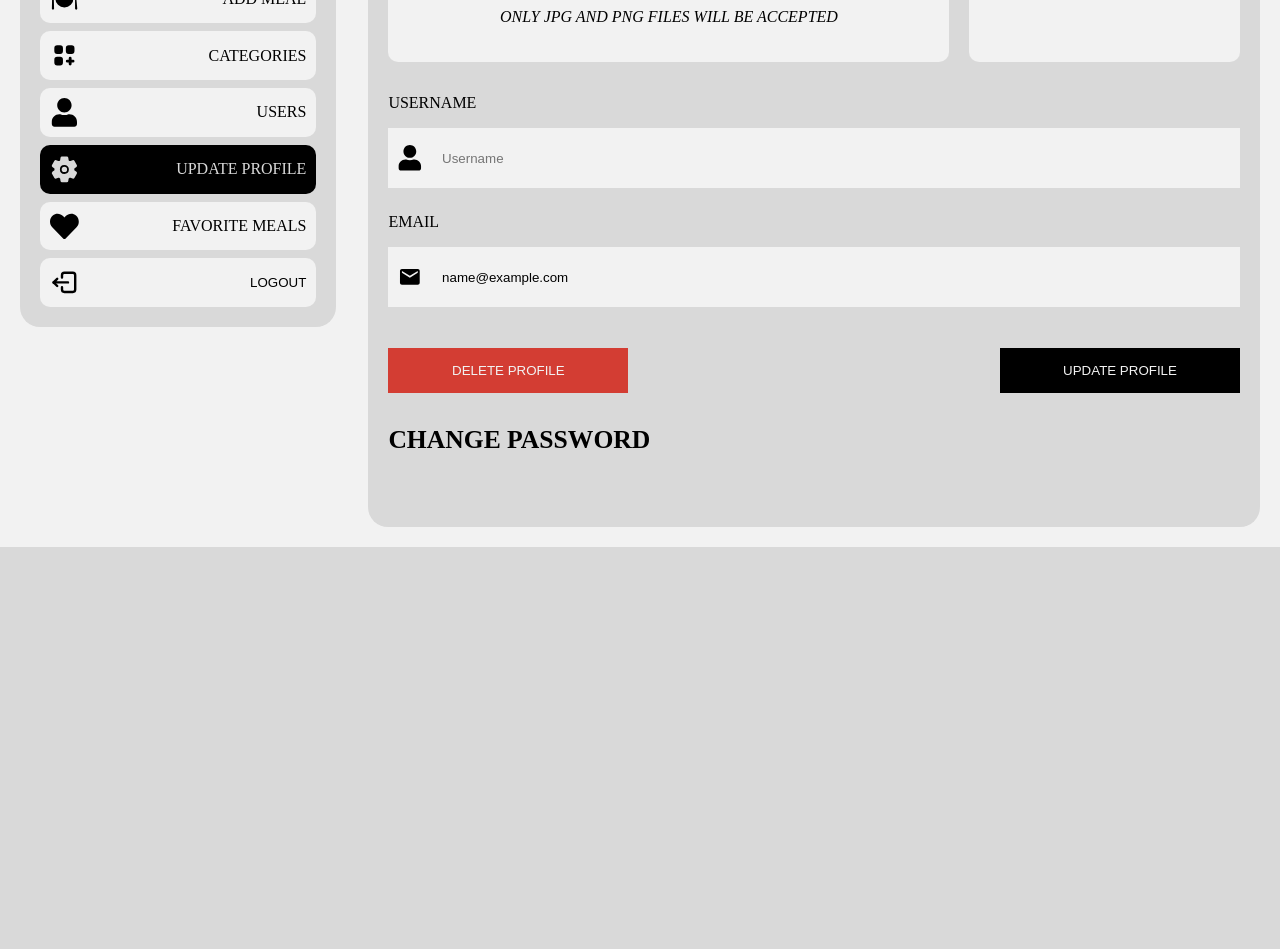
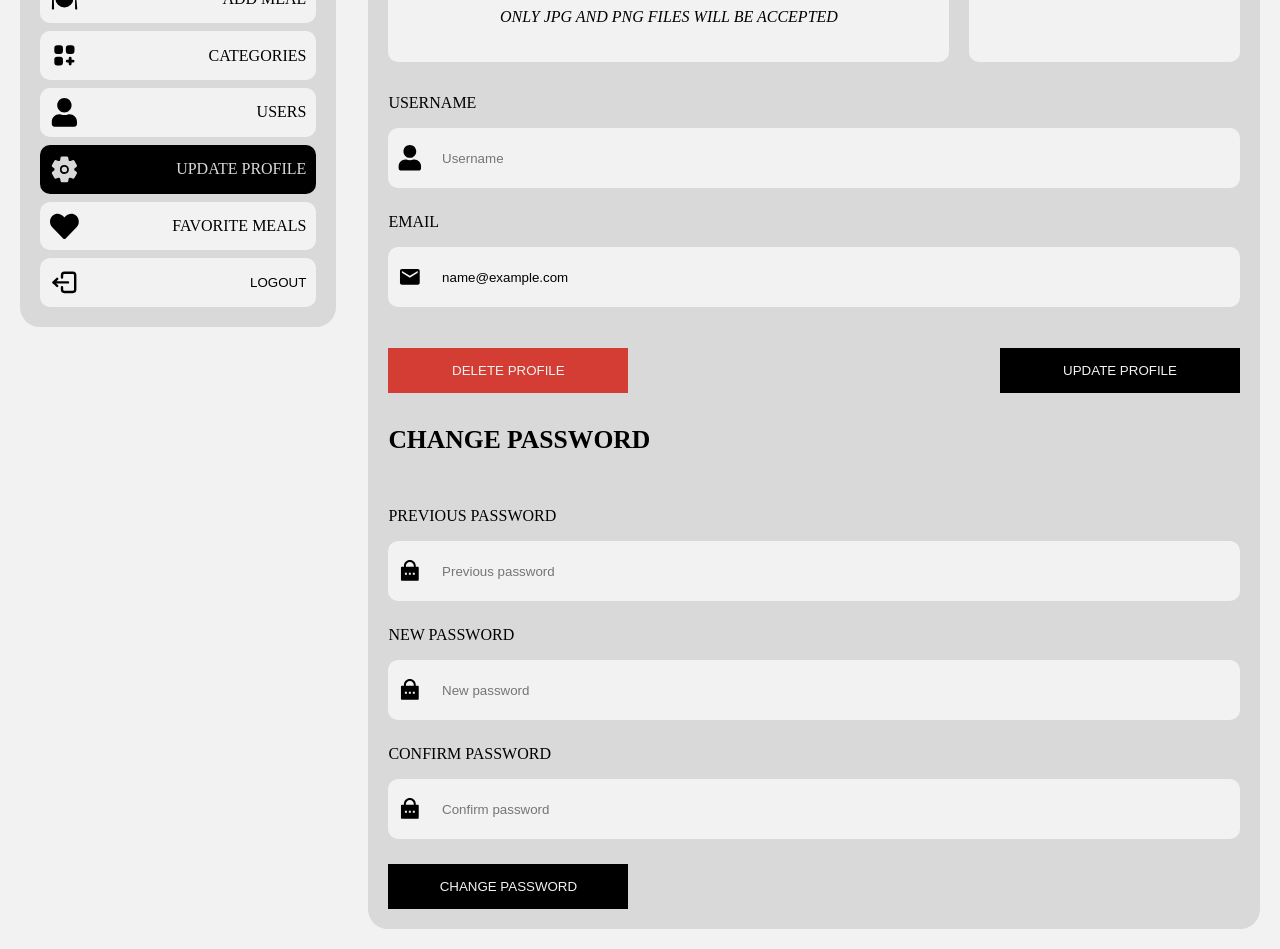
Before and after one commit to DenisPozder/Denivito, a React (Create React App) app in the folder restaurant/: page /profile in a window 1280 px wide. Shown: the part 260-1209 px from the top of the page. Before the commit the page ends 807 px from the top, so only its background shows below. Built offline with nearby package versions, Linux system fonts and the light colour scheme; sample sign-in values are in the browser's storage.

Commit message:
Saving Changes

```diff
--- a/restaurant/public/index.html
+++ b/restaurant/public/index.html
@@ -3,7 +3,7 @@
   <head>
     <meta charset="utf-8" />
     <link rel="icon" href="%PUBLIC_URL%/favicon.ico" />
-    <meta name="viewport" content="width=device-width, initial-scale=1" />
+    <meta name="viewport" content="width=device-width, initial-scale=1, maximum-scale=1, user-scalable=no" />
     <meta name="theme-color" content="#000000" />
     <meta
       name="description"
--- a/restaurant/src/Components/Validation/UserValidation.js
+++ b/restaurant/src/Components/Validation/UserValidation.js
@@ -37,4 +37,27 @@ const ProfileValidation = yup.object().shape({
   email: yup.string().email().required("Email is required").trim(),
 });
 
-export { LoginValidation, RegisterValidation, ProfileValidation };
+// Password validation
+const PasswordValidation = yup.object().shape({
+  oldPassword: yup
+    .string()
+    .required("Password is required")
+    .min(6, "Password must be at least 6 characters long")
+    .max(20, "Password must be less than 20 characters")
+    .matches(/(?=.*[0-9])/, "Password must contain a number"),
+  newPassword: yup
+    .string()
+    .required("Password is required")
+    .min(6, "Password must be at least 6 characters long")
+    .max(20, "Password must be less than 20 characters")
+    .matches(/(?=.*[0-9])/, "Password must contain a number"),
+  confirmPassword: yup
+    .string()
+    .required("Password is required")
+    .min(6, "Password must be at least 6 characters long")
+    .max(20, "Password must be less than 20 characters")
+    .matches(/(?=.*[0-9])/, "Password must contain a number")
+    .oneOf([yup.ref("newPassword"), null], "Password must match"),
+});
+
+export { LoginValidation, RegisterValidation, ProfileValidation, PasswordValidation };
--- a/restaurant/src/Pages/Dashboard/Components/InputField/input-field.css
+++ b/restaurant/src/Pages/Dashboard/Components/InputField/input-field.css
@@ -16,6 +16,7 @@
     display: flex;
     align-items: center;
     justify-content: space-between;
+    border-radius: 10px;
 }
 
 .input_field .if_input svg {
--- /dev/null
+++ b/restaurant/src/Pages/Dashboard/Profile/Components/PasswordForm/PasswordForm.jsx
@@ -0,0 +1,109 @@
+import React, { useEffect } from "react";
+import "./password-form.css";
+import { useDispatch, useSelector } from "react-redux";
+import { useForm } from "react-hook-form";
+import { yupResolver } from "@hookform/resolvers/yup";
+import { PasswordValidation } from "../../../../../Components/Validation/UserValidation";
+import InputField from "../../../Components/InputField/InputField";
+import InlineError from "../../../../../Components/Notifications/InlineError/InlineError";
+import { RiLockPasswordFill } from "react-icons/ri";
+import { changePasswordAction } from "../../../../../Redux/Actions/UserActions";
+import toast from "react-hot-toast";
+
+const PasswordForm = () => {
+  const dispatch = useDispatch();
+  const { isLoading, isError, message, isSuccess } = useSelector(
+    (state) => state.userChangePassword
+  );
+
+  // Validate user
+  const {
+    register,
+    handleSubmit,
+    reset,
+    formState: { errors },
+  } = useForm({ resolver: yupResolver(PasswordValidation) });
+
+  // OnSubmit
+  const onSubmit = (data) => {
+    dispatch(changePasswordAction(data));
+  };
+
+  useEffect(() => {
+    if (isSuccess) {
+      dispatch({ type: "USER_CHANGE_PASSWORD_RESET" });
+    }
+    if (isError) {
+      toast.error(isError);
+      dispatch({ type: "USER_CHANGE_PASSWORD_RESET" });
+    }
+    if (message) {
+      toast.success(message);
+      reset();
+    }
+  }, [isSuccess, isError, message, dispatch, reset]);
+  return (
+    <div className="password_form">
+      <form onSubmit={handleSubmit(onSubmit)}>
+        <div className="ps_inputs">
+          <div className="ps_full">
+            <div className="ps_input_content">
+              <InputField
+                type={"password"}
+                name={"oldPassword"}
+                icon={<RiLockPasswordFill />}
+                register={register("oldPassword")}
+                label={"Previous password"}
+                placeholder={"Previous password"}
+              />
+              {errors.oldPassword ? (
+                <InlineError text={errors.oldPassword.message} />
+              ) : (
+                <div className="pf_space"></div>
+              )}
+            </div>
+          </div>
+          <div className="ps_full">
+            <div className="ps_input_content">
+              <InputField
+                type={"password"}
+                name={"newPassword"}
+                icon={<RiLockPasswordFill />}
+                register={register("newPassword")}
+                label={"New password"}
+                placeholder={"New password"}
+              />
+              {errors.newPassword ? (
+                <InlineError text={errors.newPassword.message} />
+              ) : (
+                <div className="pf_space"></div>
+              )}
+            </div>
+          </div>
+          <div className="ps_full">
+            <div className="ps_input_content">
+              <InputField
+                type={"password"}
+                name={"confirmPassword"}
+                icon={<RiLockPasswordFill />}
+                register={register("confirmPassword")}
+                label={"Confirm password"}
+                placeholder={"Confirm password"}
+              />
+              {errors.confirmPassword ? (
+                <InlineError text={errors.confirmPassword.message} />
+              ) : (
+                <div className="pf_space"></div>
+              )}
+            </div>
+          </div>
+        </div>
+        <button disabled={isLoading} type="submit" className="cp_btn">
+          <span>{isLoading ? "changing..." : "change password"}</span>
+        </button>
+      </form>
+    </div>
+  );
+};
+
+export default PasswordForm;
--- /dev/null
+++ b/restaurant/src/Pages/Dashboard/Profile/Components/PasswordForm/password-form.css
@@ -0,0 +1,59 @@
+.password_form {
+    width: 100%;
+    height: auto;
+}
+
+.password_form form {
+    width: 100%;
+    height: auto;
+}
+
+.ps_inputs {
+    width: 100%;
+    height: auto;
+    display: flex;
+    flex-direction: column;
+}
+
+.ps_full {
+    width: 100%;
+    height: auto;
+}
+
+.ps_input_content {
+    width: 100%;
+    height: auto;
+    display: flex;
+    flex-direction: column;
+    align-items: flex-start;
+}
+
+.ps_space {
+    width: 10px;
+    height: 20px;
+    margin-bottom: 5px;
+}
+
+.cp_btn {
+    width: 100%;
+    height: 45px;
+    background-color: var(--text_color);
+    text-transform: uppercase;
+    cursor: pointer;
+    border: none;
+    outline: none;
+}
+
+.cp_btn span {
+    color: var(--background_color);
+}
+
+.cp_btn:disabled {
+    opacity: .5;
+}
+
+@media only screen and (min-width: 769px) {
+    .cp_btn {
+        width: 240px;
+    }
+}
--- a/restaurant/src/Pages/Dashboard/Profile/Profile.jsx
+++ b/restaurant/src/Pages/Dashboard/Profile/Profile.jsx
@@ -2,6 +2,7 @@ import React from 'react'
 import Sidebar from '../Sidebar/Sidebar'
 import UserHeader from '../../../Components/UserHeader/UserHeader'
 import ProfileForm from './Components/ProfileForm/ProfileForm'
+import PasswordForm from './Components/PasswordForm/PasswordForm'
 
 const Profile = () => {
   return (
@@ -9,6 +10,7 @@ const Profile = () => {
       <UserHeader title={"update profile"} />
       <ProfileForm />
       <UserHeader title={"change password"} />
+      <PasswordForm />
     </Sidebar>
   )
 }
--- a/restaurant/src/Redux/APIs/UserServices.js
+++ b/restaurant/src/Redux/APIs/UserServices.js
@@ -50,4 +50,21 @@ const deleteProfileService = async (token) => {
   return data;
 };
 
-export { registerService, logoutService, loginService, updateProfileService, deleteProfileService };
+// Change password API call
+const changePasswordService = async (passwords, token) => {
+  const { data } = await Axios.put("/users/password", passwords, {
+    headers: {
+      Authorization: `Bearer ${token}`,
+    },
+  });
+  return data;
+};
+
+export {
+  registerService,
+  logoutService,
+  loginService,
+  updateProfileService,
+  deleteProfileService,
+  changePasswordService,
+};
--- a/restaurant/src/Redux/Actions/UserActions.js
+++ b/restaurant/src/Redux/Actions/UserActions.js
@@ -66,10 +66,28 @@ const deleteProfileAction = () => async (dispatch, getState) => {
   }
 };
 
+// Change password action
+const changePasswordAction = (passwords) => async (dispatch, getState) => {
+  try {
+    dispatch({ type: UserConstants.USER_CHANGE_PASSWORD_REQUEST });
+    const response = await UserAPI.changePasswordService(
+      passwords,
+      tokenProtection(getState)
+    );
+    dispatch({
+      type: UserConstants.USER_CHANGE_PASSWORD_SUCCESS,
+      payload: response,
+    });
+  } catch (error) {
+    ErrorsAction(error, dispatch, UserConstants.USER_CHANGE_PASSWORD_FAIL);
+  }
+};
+
 export {
   loginAction,
   registerAction,
   logoutAction,
   updateProfileAction,
   deleteProfileAction,
+  changePasswordAction,
 };
--- a/restaurant/src/Redux/Constants/UserConstants.js
+++ b/restaurant/src/Redux/Constants/UserConstants.js
@@ -18,3 +18,8 @@ export const USER_DELETE_PROFILE_REQUEST = "USER_DELETE_PROFILE_REQUEST"
 export const USER_DELETE_PROFILE_SUCCESS = "USER_DELETE_PROFILE_SUCCESS"
 export const USER_DELETE_PROFILE_FAIL = "USER_DELETE_PROFILE_FAIL"
 export const USER_DELETE_PROFILE_RESET = "USER_DELETE_PROFILE_RESET"
+
+export const USER_CHANGE_PASSWORD_REQUEST = "USER_CHANGE_PASSWORD_REQUEST"
+export const USER_CHANGE_PASSWORD_SUCCESS = "USER_CHANGE_PASSWORD_SUCCESS"
+export const USER_CHANGE_PASSWORD_FAIL = "USER_CHANGE_PASSWORD_FAIL"
+export const USER_CHANGE_PASSWORD_RESET = "USER_CHANGE_PASSWORD_RESET"
--- a/restaurant/src/Redux/Reducers/UserReducers.js
+++ b/restaurant/src/Redux/Reducers/UserReducers.js
@@ -65,3 +65,23 @@ export const userDeleteProfileReducer = (state = {}, action) => {
       return state;
   }
 };
+
+// CHANGE PASSWORD
+export const userChangePasswordReducer = (state = {}, action) => {
+  switch (action.type) {
+    case UserConstants.USER_CHANGE_PASSWORD_REQUEST:
+      return { isLoading: true };
+    case UserConstants.USER_CHANGE_PASSWORD_SUCCESS:
+      return {
+        isLoading: false,
+        isSuccess: true,
+        message: action.payload.message,
+      };
+    case UserConstants.USER_CHANGE_PASSWORD_FAIL:
+      return { isLoading: false, isError: action.payload };
+    case UserConstants.USER_CHANGE_PASSWORD_RESET:
+      return {};
+    default:
+      return state;
+  }
+};
--- a/restaurant/src/Redux/store.js
+++ b/restaurant/src/Redux/store.js
@@ -6,7 +6,8 @@ const rootReducer = combineReducers({
   userLogin: User.userLoginReducer,
   userRegister: User.userRegisterReducer,
   userUpdateProfile: User.userUpdateProfileReducer,
-  userDeleteProfile: User.userDeleteProfileReducer
+  userDeleteProfile: User.userDeleteProfileReducer,
+  userChangePassword: User.userChangePasswordReducer
 });
 
 // Get userInfo from localStorage
```
